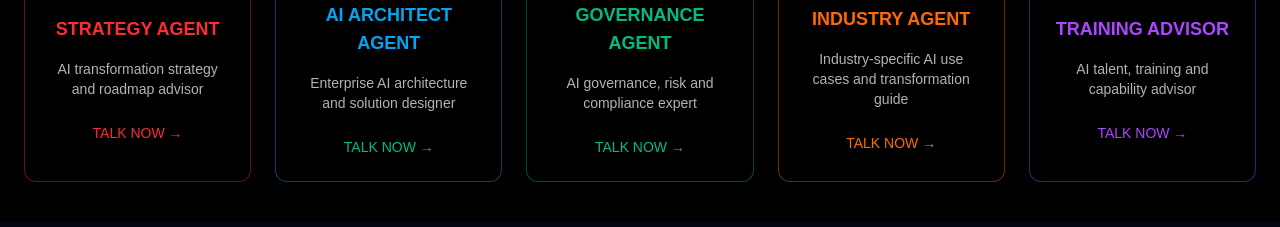
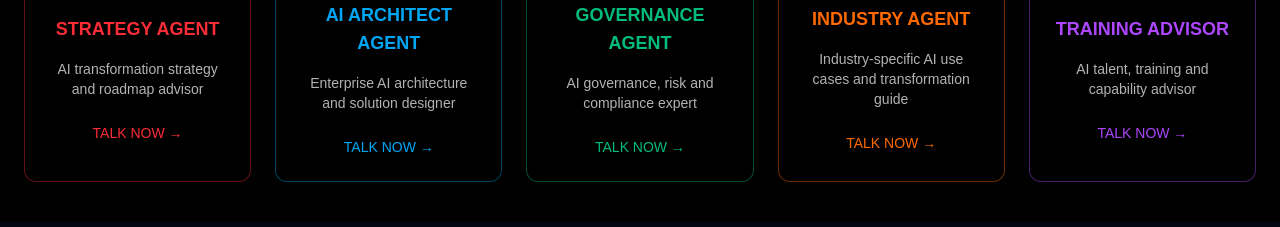
Before and after one commit to ARSH630132/hirezapp_landing_page, a Next.js app: page / in a window 1280 px wide. Shown: the part 1020-1247 px from the top of the page. Built offline with nearby package versions, Linux system fonts and the light colour scheme.

Commit message:
Fix : ui color

```diff
--- a/app/page.tsx
+++ b/app/page.tsx
@@ -188,7 +188,7 @@ export default function Home() {
               </p>
               <button
                 onClick={() => setActiveAgent("AI ARCHITECT AGENT")}
-                className="mt-6 text-emerald-500 text-sm font-medium cursor-pointer"
+                 className="mt-6 text-sky-500 text-sm font-medium cursor-pointer"
               >
                 TALK NOW →
               </button>
```
